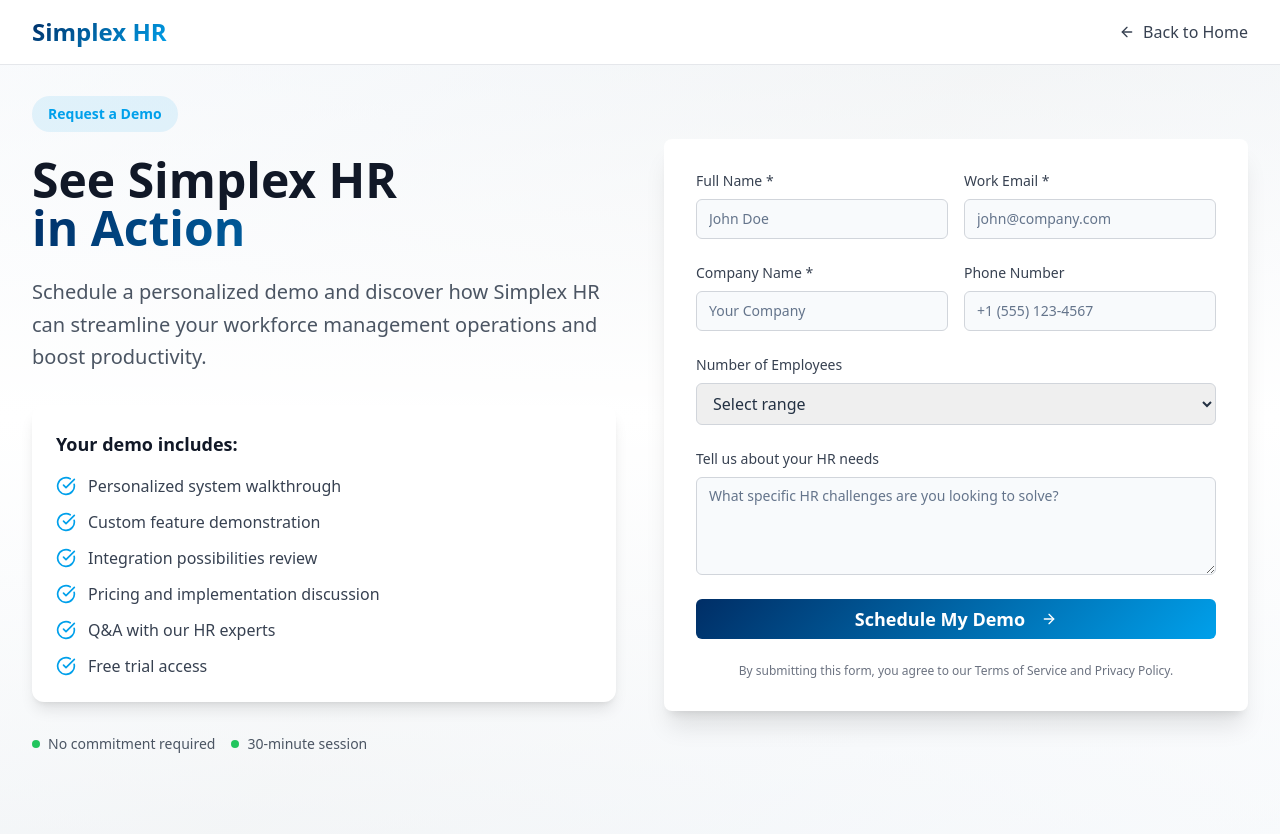
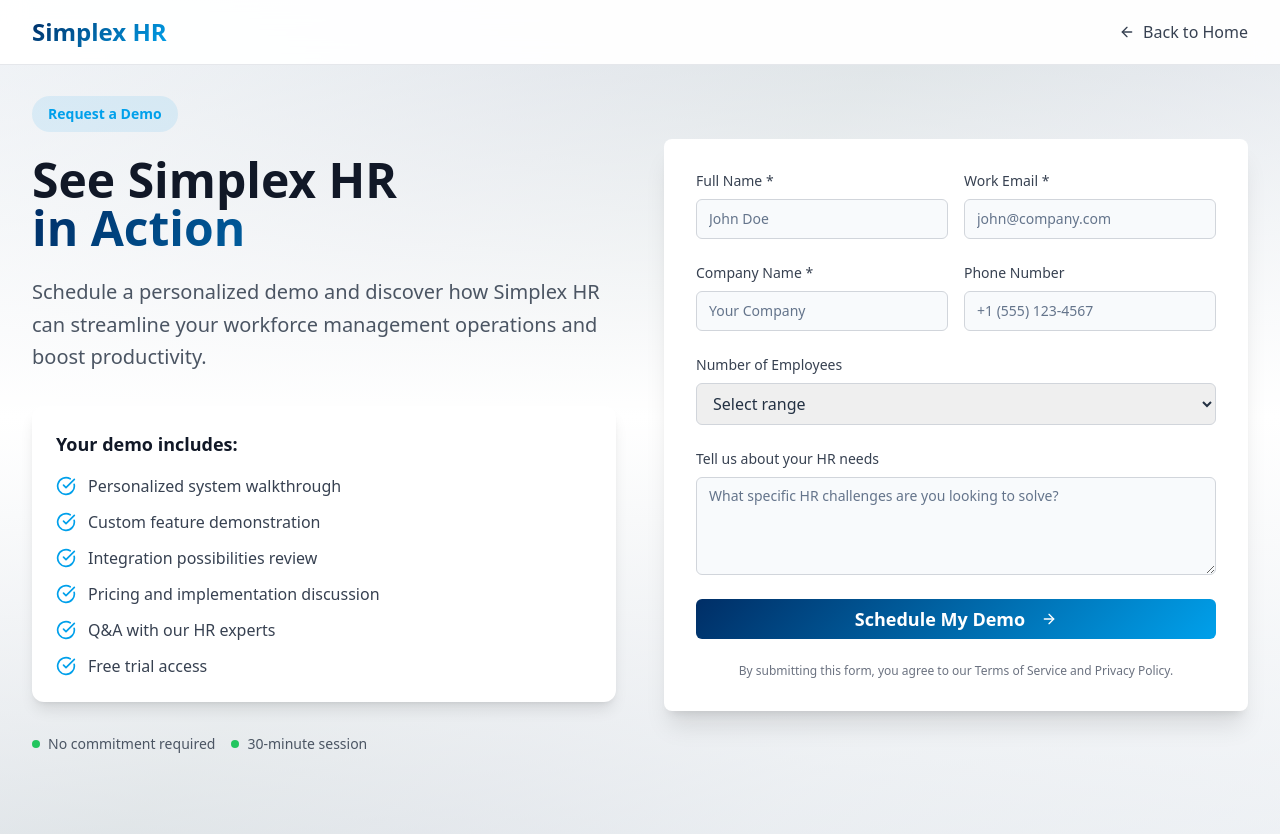
Before and after one commit to Akshay3993/simplex-hr-horizon, a React (Vite) app: page /demo in a window 1280 px wide. Built offline with nearby package versions, Linux system fonts and the light colour scheme.

Commit message:
Refactor: Apply visual enhancements
Applied the plan to enhance the website's visual design, including background updates, color scheme adjustments, and improved typography for a more professional and user-friendly experience.

```diff
--- a/src/index.css
+++ b/src/index.css
@@ -1,3 +1,4 @@
+
 @tailwind base;
 @tailwind components;
 @tailwind utilities;
@@ -39,7 +40,7 @@
     /* Custom Simplex Colors */
     --simplex-primary: 213 100% 20%; /* Deep Blue #003366 */
     --simplex-accent: 199 100% 46%; /* Sky Blue #00ADEF */
-    --simplex-light: 210 40% 98%; /* Professional Light Blue */
+    --simplex-light: 210 15% 94%; /* Professional Light */
     --simplex-gray: 0 0% 40%; /* Gray #666666 */
   }
 
@@ -83,11 +84,13 @@
     @apply bg-background text-foreground;
     font-feature-settings: "rlig" 1, "calt" 1;
     background: linear-gradient(135deg,
-      hsl(210, 40%, 98%) 0%,
-      hsl(210, 30%, 96%) 25%,
-      hsl(199, 10%, 94%) 50%,
-      hsl(210, 30%, 96%) 75%,
-      hsl(210, 40%, 98%) 100%);
+      hsl(213, 35%, 95%) 0%,
+      hsl(210, 25%, 92%) 15%,
+      hsl(213, 20%, 88%) 30%,
+      hsl(199, 15%, 85%) 45%,
+      hsl(213, 20%, 88%) 60%,
+      hsl(210, 25%, 92%) 75%,
+      hsl(213, 35%, 95%) 100%);
     min-height: 100vh;
   }
 
@@ -114,6 +117,24 @@
       rgba(0, 51, 102, 0.95) 0%,
       rgba(0, 102, 153, 0.95) 50%,
       rgba(0, 173, 239, 0.95) 100%);
+  }
+
+  .professional-bg {
+    background: linear-gradient(135deg,
+      hsl(213, 30%, 94%) 0%,
+      hsl(210, 20%, 90%) 25%,
+      hsl(213, 15%, 86%) 50%,
+      hsl(210, 20%, 90%) 75%,
+      hsl(213, 30%, 94%) 100%);
+  }
+
+  .professional-bg-alt {
+    background: linear-gradient(135deg,
+      hsl(213, 25%, 91%) 0%,
+      hsl(210, 15%, 87%) 25%,
+      hsl(213, 10%, 83%) 50%,
+      hsl(210, 15%, 87%) 75%,
+      hsl(213, 25%, 91%) 100%);
   }
 
   .text-gradient {
@@ -177,15 +198,23 @@
     @apply py-16 lg:py-20;
   }
 
-  .professional-bg {
-    background: linear-gradient(135deg,
-      hsl(210, 40%, 98%) 0%,
-      hsl(210, 25%, 95%) 25%,
-      hsl(199, 15%, 92%) 50%,
-      hsl(210, 25%, 95%) 75%,
-      hsl(210, 40%, 98%) 100%);
+  .card-elevated {
+    background: rgba(255, 255, 255, 0.95);
+    backdrop-filter: blur(10px);
+    border: 1px solid rgba(255, 255, 255, 0.2);
+    box-shadow: 0 8px 32px rgba(0, 51, 102, 0.1);
+  }
+
+  .brand-shadow {
+    box-shadow: 0 4px 20px rgba(0, 51, 102, 0.15);
+  }
+
+  .brand-shadow-hover:hover {
+    box-shadow: 0 8px 40px rgba(0, 51, 102, 0.2);
   }
 }
+
+/* ... keep existing code (keyframes) the same ... */
 
 @keyframes fadeInUp {
   from {
```
Also changed, not shown: src/components/FeaturesSection.tsx (+16 -13 lines), src/components/WhySimplexSection.tsx (+7 -7 lines).
